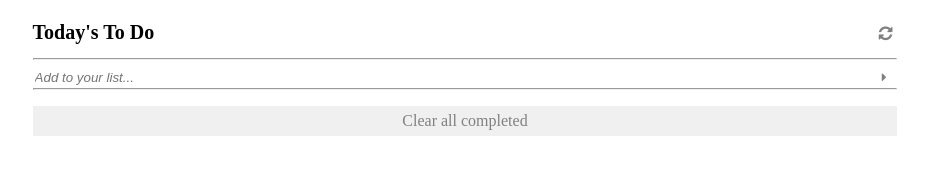
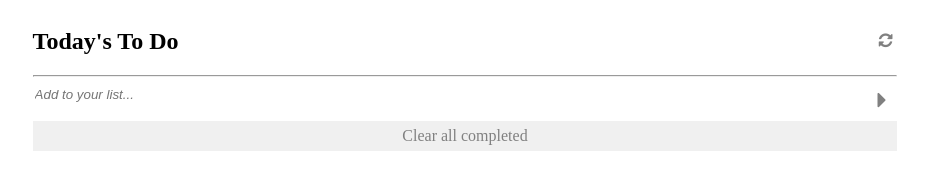
Before and after one commit to Nowembabazi/List, a website built with webpack: page src/index.html in a window 1280 px wide. Shown: the whole page, without its empty margins (175-1103 px from the left). Built offline with nearby package versions, Linux system fonts and the light colour scheme.

Commit message:
Add changes

```diff
--- a/src/index.html
+++ b/src/index.html
@@ -7,24 +7,25 @@
     <title>To Do list</title>
 </head>
 <body>
+    <section class="section">
         <div id="toDolist">
-        <div id="title">
-            <h1>
+            <div id="heading">
+                <h2>
                     Today's To Do
-            </h1>
-            <i class="fa fa-refresh"></i>
+                </h2>
+               <span><i class="fa fa-refresh"></i></span>
             </div>
             <hr>
             <div id="inputTask">
-            <input type="text" id="addTask" placeholder="Add to your list...">
-           <button id="addutton"><i class="fa fa-caret-right"></i></button>
+                <input type="text" id="inputTask" placeholder="Add to your list...">
+                <button id="addButton"><i class="fa fa-caret-right"></i></button>
             </div>
 
-        <hr id="hrId">
             <ul id="list">
 
             </ul>
             <section id="clear">Clear all completed</section>
        </div>
+      </section>
 </body>
 </html>
--- a/src/style.css
+++ b/src/style.css
@@ -7,7 +7,7 @@
   margin: auto;
 }
 
-#title {
+#heading {
   display: flex;
   justify-content: space-between;
   align-items: center;
@@ -29,7 +29,7 @@ i {
   color: grey;
 }
 
-#addTask {
+#inputTask {
   font-style: italic;
   height: 20px;
   border: none;
```
Also changed, not shown: dist/[main].bundle.js, dist/index.html. Lines whose indentation alone changed are shown as unchanged.
